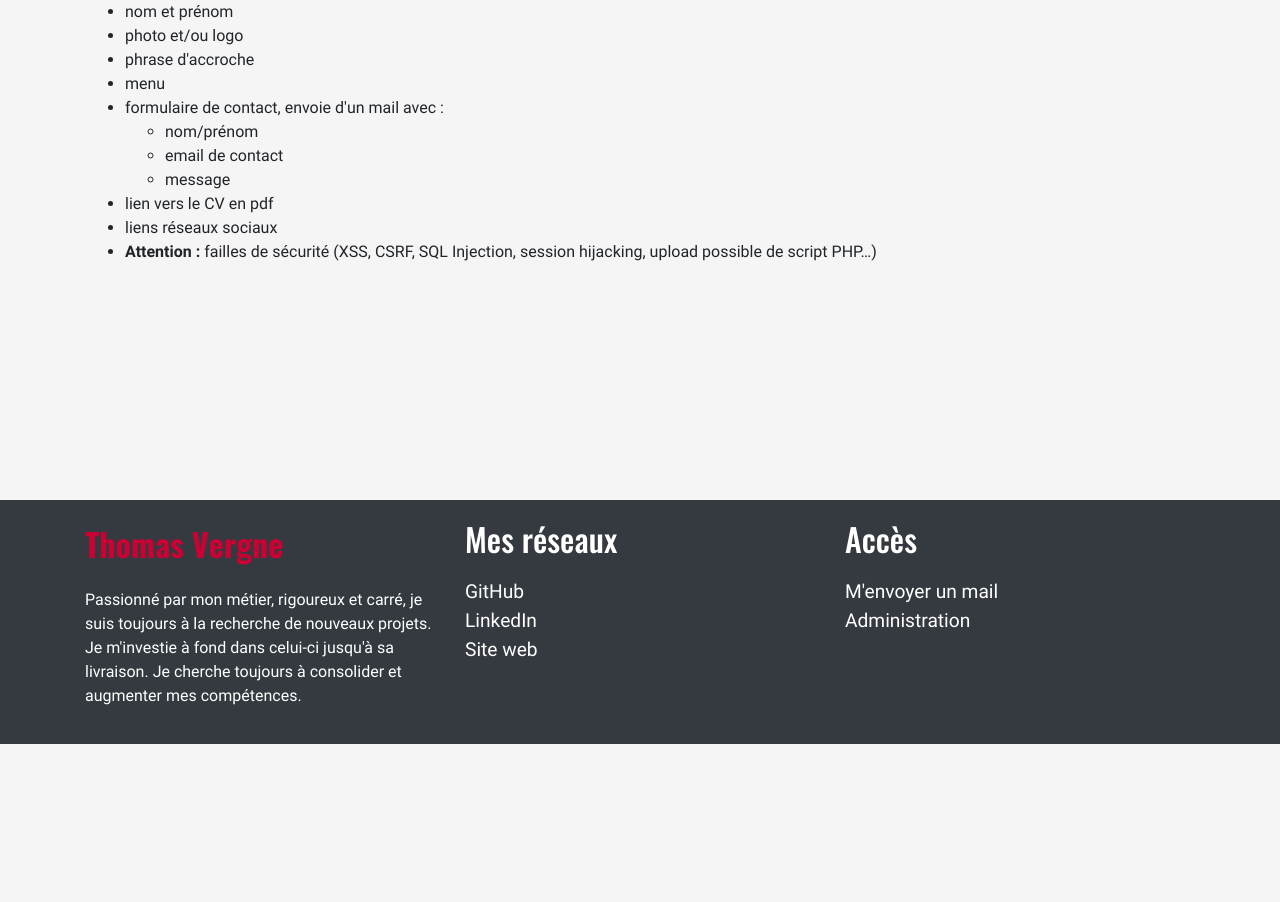
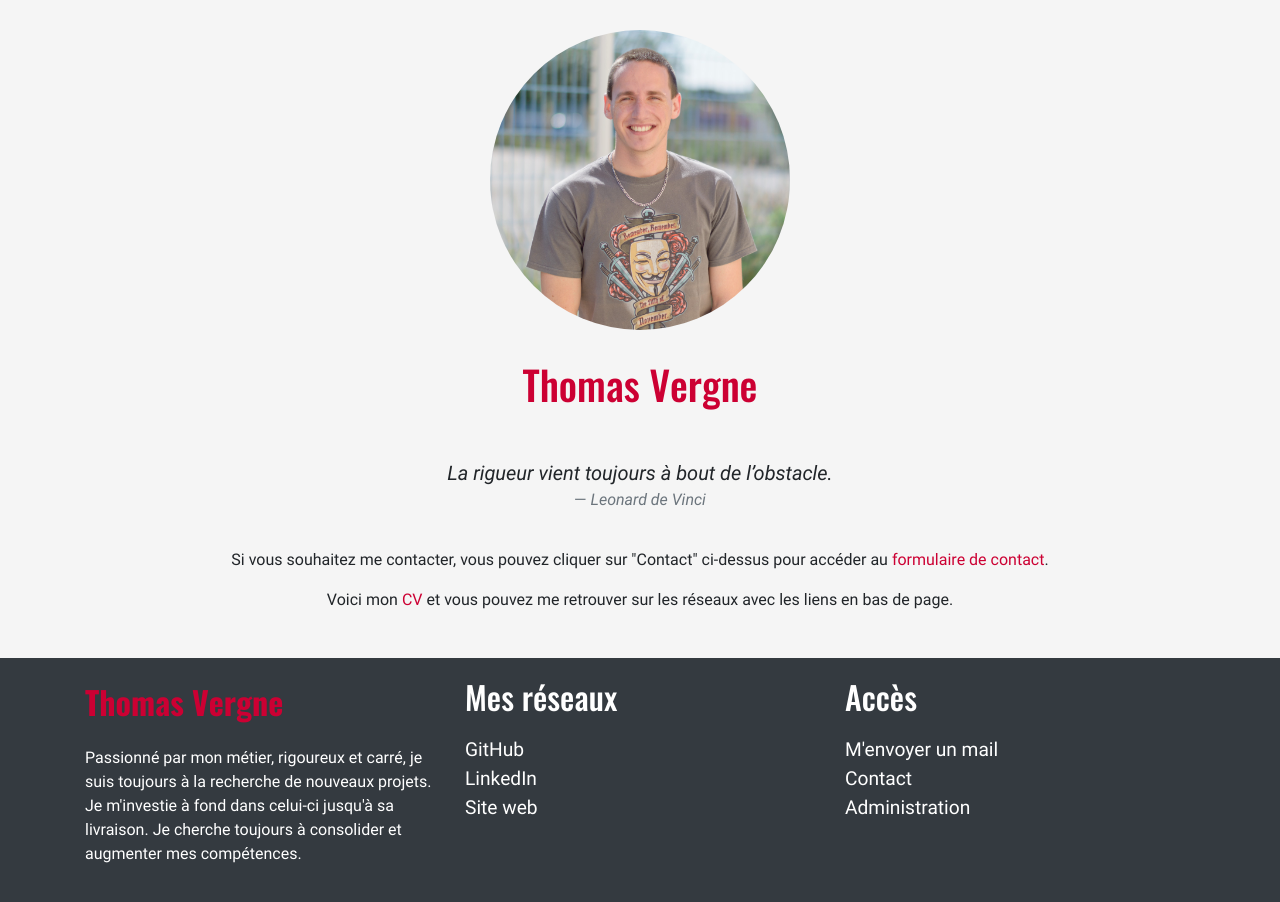
Before and after one commit to Engrev/P5_vergne_thomas, a PHP site: template views/front/home.twig in a window 1280 px wide. Shown: the part 56-958 px from the top of the page. Before the commit the page ends 800 px from the top, so only its background shows below. Run offline with PHP 8.4, Linux system fonts and the light colour scheme; the template is opened without the code that fills it, so the values that code supplies are empty; some libraries are stand-ins or nearby versions.

Commit message:
homepage

```diff
--- a/public/css/home.css
+++ b/public/css/home.css
@@ -0,0 +1,6 @@
+section { text-align: center; padding: 30px 0; }
+section img { width: 300px; height: auto; border-radius: 50%; }
+section blockquote { padding: 20px; display: inline-block; }
+section blockquote p { margin-bottom: 0; font-style: italic; }
+section a { color: var(--theme-color); }
+section a:hover { text-decoration: underline; }
--- a/views/front/home.twig
+++ b/views/front/home.twig
@@ -6,22 +6,15 @@
 
 {% block body %}
     <div class="container">
-        <ul>
-            <li>nom et prénom</li>
-            <li>photo et/ou logo</li>
-            <li>phrase d'accroche</li>
-            <li>menu</li>
-            <li>
-                formulaire de contact, envoie d'un mail avec :
-                <ul>
-                    <li>nom/prénom</li>
-                    <li>email de contact</li>
-                    <li>message</li>
-                </ul>
-            </li>
-            <li>lien vers le CV en pdf</li>
-            <li>liens réseaux sociaux</li>
-            <li><strong>Attention :</strong> failles de sécurité (XSS, CSRF, SQL Injection, session hijacking, upload possible de script PHP…)</li>
-        </ul>
+        <section>
+            <img src="{{ _path_ }}/uploads/moi.jpg" alt="Thomas Vergne">
+            <h1>Thomas Vergne</h1>
+            <blockquote class="blockquote">
+                <p>La rigueur vient toujours à bout de l’obstacle.</p>
+                <article class="blockquote-footer"><cite>Leonard de Vinci</cite></article>
+            </blockquote>
+            <p>Si vous souhaitez me contacter, vous pouvez cliquer sur "Contact" ci-dessus pour accéder au <a href="{{ _path_ }}/contact">formulaire de contact</a>.</p>
+            <p>Voici mon <a href="{{ _path_ }}/uploads/cv.pdf" target="_blank">CV</a> et vous pouvez me retrouver sur les réseaux avec les liens en bas de page.</p>
+        </section>
     </div>
 {% endblock %}
--- a/views/front/layout.twig
+++ b/views/front/layout.twig
@@ -112,7 +112,8 @@
                     <div class="col-12 col-sm-4">
                         <h6>Accès</h6>
                         <ul class="acces">
-                            <li><a href="mailto:local@blog.engrev.fr"><i class="fas fa-envelope"></i> M'envoyer un mail</a></li>
+                            <li><a href="mailto:local@blog.engrev.fr"><i class="fas fa-paper-plane"></i> M'envoyer un mail</a></li>
+                            <li><a href="{{ _path_ }}/contact"><i class="fas fa-envelope"></i> Contact</a></li>
                             <li><a href="{{ _path_ }}/connexion"><i class="fas fa-lock"></i> Administration</a></li>
                         </ul>
                     </div>
```
Also changed, not shown: uploads/moi.jpg (added), 1 other file.
